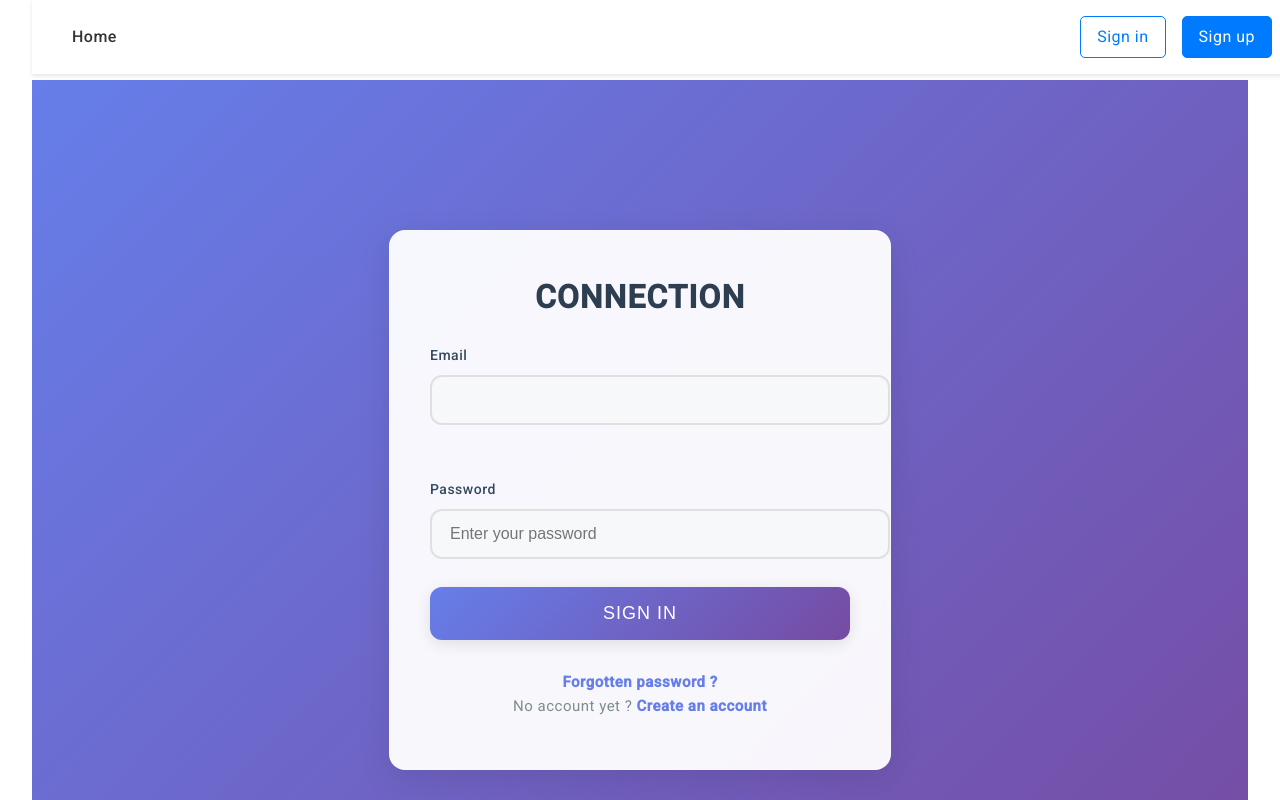
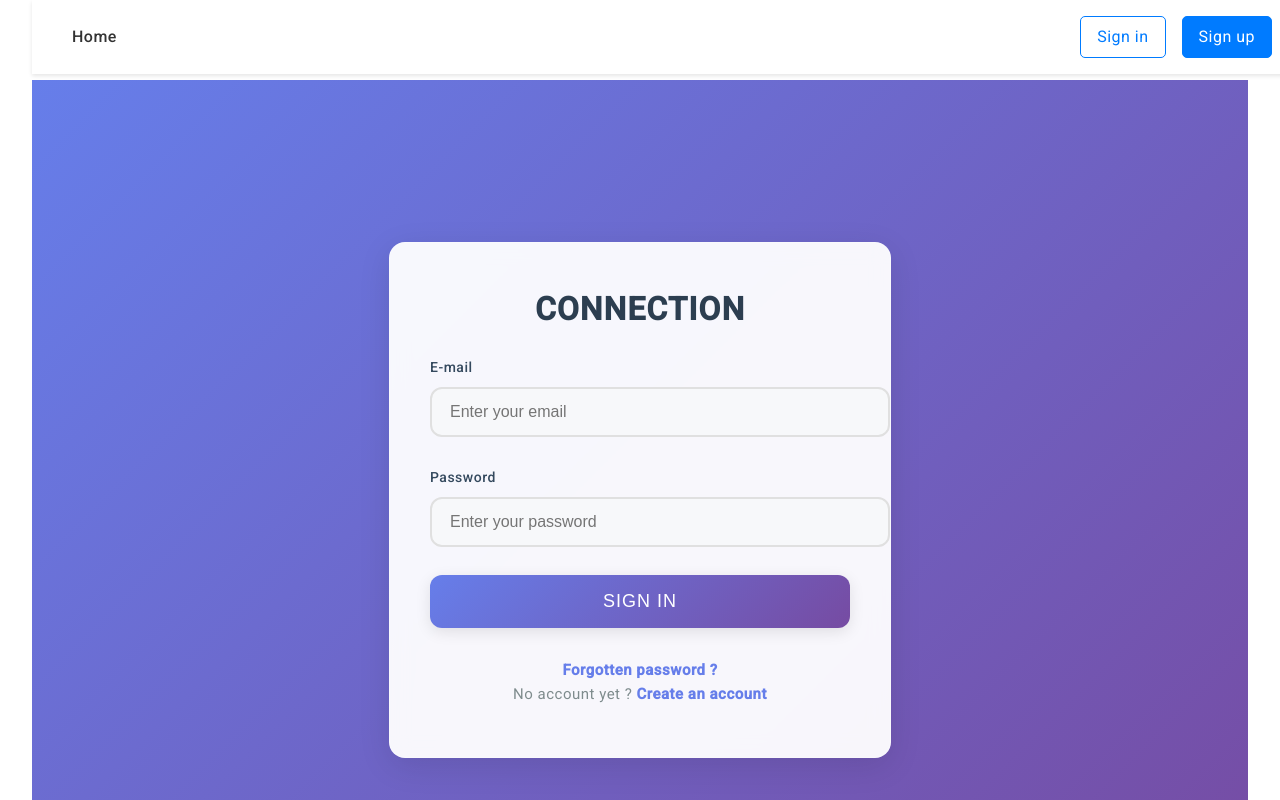
Before and after one commit to farahoumezzine/lost-and-found-frontend, an Angular app: page /login in a window 1280 px wide. Shown: the top 800 px of the page. Built offline with nearby package versions, Linux system fonts and the light colour scheme.

Commit message:
save changes

```diff
--- a/src/app/app.module.ts
+++ b/src/app/app.module.ts
@@ -13,9 +13,6 @@ import { FormsModule } from '@angular/forms';
 
 import { HTTP_INTERCEPTORS } from '@angular/common/http';
 import { AuthInterceptor } from './core/interceptors/auth.interceptor';
-import { HomeComponent } from './pages/home/home.component';
-import { provideAnimationsAsync } from '@angular/platform-browser/animations/async';
-import { MatSnackBarModule } from '@angular/material/snack-bar';
 
 @NgModule({
   declarations: [
@@ -23,7 +20,6 @@ import { MatSnackBarModule } from '@angular/material/snack-bar';
     LoginComponent,
     RegisterComponent,
     ProfileComponent,
-    HomeComponent,
   ],
   imports: [
     BrowserModule,
@@ -33,16 +29,14 @@ import { MatSnackBarModule } from '@angular/material/snack-bar';
     CommonModule,
     NavbarComponent,
     FormsModule,
-    ReactiveFormsModule,
-    MatSnackBarModule
+    ReactiveFormsModule
   ],
   providers: [
     {
       provide: HTTP_INTERCEPTORS,
       useClass: AuthInterceptor,
       multi: true
-    },
-    provideAnimationsAsync()
+    }
   ],
   bootstrap: [AppComponent]
 })
--- a/src/app/features/Auth/login/login.component.html
+++ b/src/app/features/Auth/login/login.component.html
@@ -4,17 +4,18 @@
 
     <form #f="ngForm" (ngSubmit)="onSubmit(f)">
       <!-- Email -->
-      <div class="form-group" [class.error]="email.invalid && email.touched" [class.success]="email.valid && email.touched">
-        <label for="email">Email</label>
-        <div class="input-wrapper">
-          <input type="email" id="email" name="email" required email ngModel #email="ngModel">
-          <i class="validation-icon fas"
-             [class.fa-times-circle]="email.invalid && email.touched"
-             [class.fa-check-circle]="email.valid && email.touched">
-          </i>
-        </div>
+      <div class="form-group" [class.error]="email.invalid && email.touched">
+        <label for="email">E-mail</label>
+        <input
+          type="email"
+          id="email"
+          name="email"
+          required
+          email
+          placeholder="Enter your email"
+          ngModel
+          #email="ngModel">
         <div class="error-message" *ngIf="email.invalid && email.touched">
-          <i class="fas fa-exclamation-circle"></i>
           <span *ngIf="email.errors?.['required']">Email is required</span>
           <span *ngIf="email.errors?.['email']">Invalid email format</span>
         </div>
@@ -38,22 +39,15 @@
         </div>
       </div>
 
-      <!-- Message de succès -->
-      <div class="success-message" *ngIf="showSuccess">
-        <i class="fas fa-check-circle"></i>
-        <span>Connection successful! Redirecting...</span>
-      </div>
-
       <!-- Message d'erreur global -->
-      <div class="global-error" *ngIf="errorMessage">
-        <i class="fas fa-exclamation-circle"></i>
-        <span>{{ errorMessage }}</span>
+      <div class="alert alert-danger" *ngIf="errorMessage">
+        {{ errorMessage }}
       </div>
 
       <!-- Bouton de connexion -->
       <button type="submit" [disabled]="f.invalid || loading">
         <span *ngIf="!loading">Sign In</span>
-        <div class="loading-spinner" *ngIf="loading"></div>
+        <span *ngIf="loading">Connection in progress...</span>
       </button>
 
       <!-- Liens utiles -->
--- a/src/app/features/Auth/login/login.component.ts
+++ b/src/app/features/Auth/login/login.component.ts
@@ -4,12 +4,11 @@ import { Router } from '@angular/router';
 @Component({
   selector: 'app-login',
   templateUrl: './login.component.html',
-  styleUrl: './login.component.css'
+  styleUrls: ['./login.component.css']
 })
 export class LoginComponent implements OnInit {
   loading = false;
   errorMessage = '';
-  showSuccess: boolean = false;
   constructor(private authService: AuthService, private router: Router) {}
 
 
@@ -30,7 +29,7 @@ export class LoginComponent implements OnInit {
       this.authService.login(credentials).subscribe({
         next: (response) => {
           console.log('Connexion réussie', response);
-          this.router.navigate(['/items']); // Redirection après connexion
+          this.router.navigate(['/profile']); // Redirection après connexion
         },
         error: (error) => {
           console.error('Erreur de connexion', error);
--- a/src/app/features/Auth/register/register.component.ts
+++ b/src/app/features/Auth/register/register.component.ts
@@ -7,7 +7,6 @@ import { Router } from '@angular/router';
   selector: 'app-register',
   templateUrl: './register.component.html',
   styleUrls: ['./register.component.css']
-
 })
 export class RegisterComponent implements OnInit {
   showPassword = false;
--- a/src/app/features/item/item-list/item-list.component.ts
+++ b/src/app/features/item/item-list/item-list.component.ts
@@ -106,10 +106,19 @@ export class ItemListComponent implements OnInit {
     });
   }
 
-  navigateToChat(itemId: string, ownerId: string) {
-    //Add test to chat
-    const testReceiverId = '65f2f645c0c0f3c8c9c6c123'; // Replace with any valid user ID from your database
+  navigateToChat(itemId: string, testUserId: string) {
+    const currentUserId = localStorage.getItem('_id')?.replace(/['"]+/g, '');
 
-    this.router.navigate(['/chat', itemId, testReceiverId]);
+    if (!currentUserId) {
+      alert('Please login to start a chat');
+      return;
+    }
+
+    if (currentUserId === testUserId) {
+      alert("You can't start a chat with yourself");
+      return;
+    }
+
+    this.router.navigate(['/chat', itemId, testUserId]);
   }
 }
```
